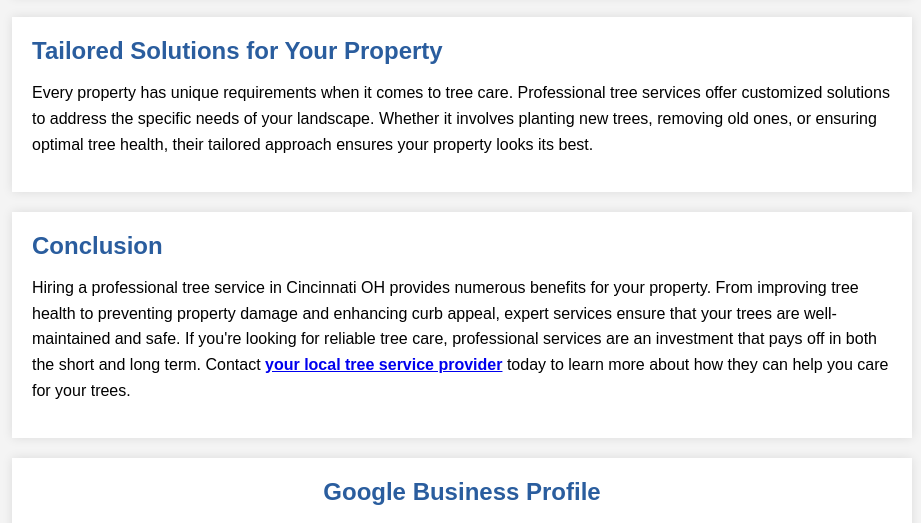
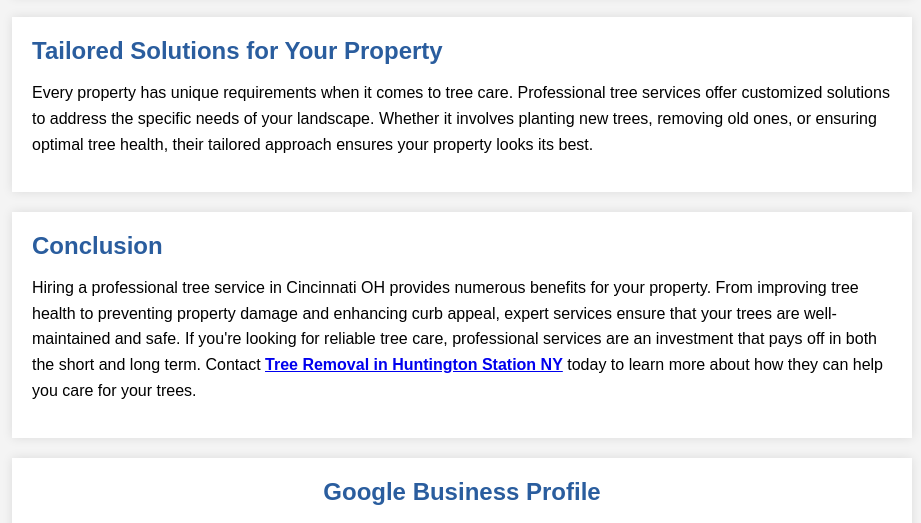
Before and after one commit to Robrt-Parker1/bautista-landscaping, a plain HTML site: page index.html in a window 1280 px wide. Shown: the part 3140-3663 px from the top of the page, without its empty margins (178-1099 px from the left). Drawn offline with Linux system fonts and the light colour scheme; grey boxes are pictures that could not be loaded.

Commit message:
Update index.html

```diff
--- a/index.html
+++ b/index.html
@@ -173,7 +173,7 @@
 
         <div class="section">
             <h2>Conclusion</h2>
-            <p>Hiring a professional tree service in Cincinnati OH provides numerous benefits for your property. From improving tree health to preventing property damage and enhancing curb appeal, expert services ensure that your trees are well-maintained and safe. If you're looking for reliable tree care, professional services are an investment that pays off in both the short and long term. Contact <b><a href="https://bautistalandscaping.net/ant">your local tree service provider</a></b> today to learn more about how they can help you care for your trees.</p>
+            <p>Hiring a professional tree service in Cincinnati OH provides numerous benefits for your property. From improving tree health to preventing property damage and enhancing curb appeal, expert services ensure that your trees are well-maintained and safe. If you're looking for reliable tree care, professional services are an investment that pays off in both the short and long term. Contact <b><a href="https://bautistalandscaping.net/ant">Tree Removal in Huntington Station NY</a></b> today to learn more about how they can help you care for your trees.</p>
         </div>
 
 
```
